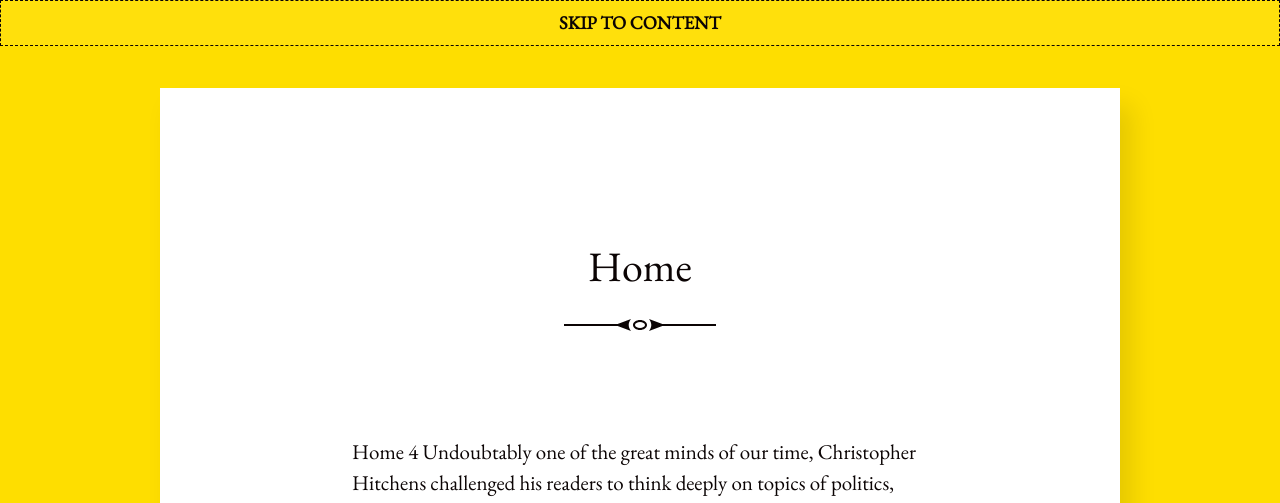
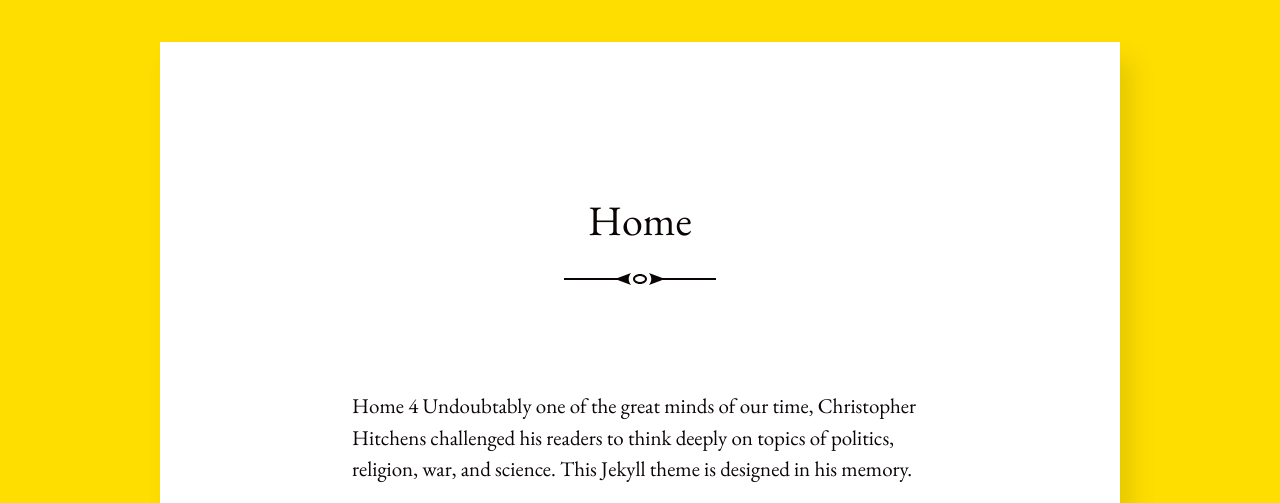
Before and after one commit to jwold/woldwrites, a Jekyll site: the page built from index.html, in a window 1280 px wide and 900 px high, cut to the strip 0-503 px from the top of the window. Built offline with Jekyll 4.4.1, drawn with Linux system fonts in a browser that asks for light colours; the list of posts is cut into pages by our own code.

Commit message:
Trying to clean up homepage to remove everything except content

```diff
--- a/_includes/search.html
+++ b/_includes/search.html
@@ -1,8 +1,8 @@
-<form method="get" id="search" action="https://duckduckgo.com/">
+<!--<form method="get" id="search" action="https://duckduckgo.com/">
   <input type="hidden" name="sites" value="{{ site.url }}"/>
   <input type="hidden" name="k8" value="#222222"/>
   <input type="hidden" name="k9" value="#dc4b3c"/>
   <input type="hidden" name="kt" value="h"/>
   <input type="text" id="search__input" name="q" placeholder="Search&hellip;"/ autocomplete="off">
   <button type="submit" class="btn btn-bordered" tabindex="-1">Search</button>
-</form>
+</form>-->
--- a/_layouts/default.html
+++ b/_layouts/default.html
@@ -21,7 +21,7 @@
   </head>
   <body>
 
-    {% if page.layout == 'home' %}
+    <!--{% if page.layout == 'home' %}
       <a href="#main" class="skip-navigation">
         Skip to list of posts
       </a>
@@ -29,11 +29,11 @@
       <a href="#main" class="skip-navigation">
         Skip to content
       </a>
-    {% endif %}
+    {% endif %}-->
 
     {{ content }}
 
-    {% unless site.hide_search %}
+    <!--{% unless site.hide_search %}
       {% include search.html %}
     {% endunless %}
 
@@ -45,7 +45,7 @@
           <small><a href="https://github.com/patdryburgh/hitchens">Hitchens Theme</a> powered by <a href="http://jekyllrb.com">Jekyll</a></small>
         </p>
       </aside>
-    {% endunless %}
+    {% endunless %}-->
 
   </body>
 </html>
```
